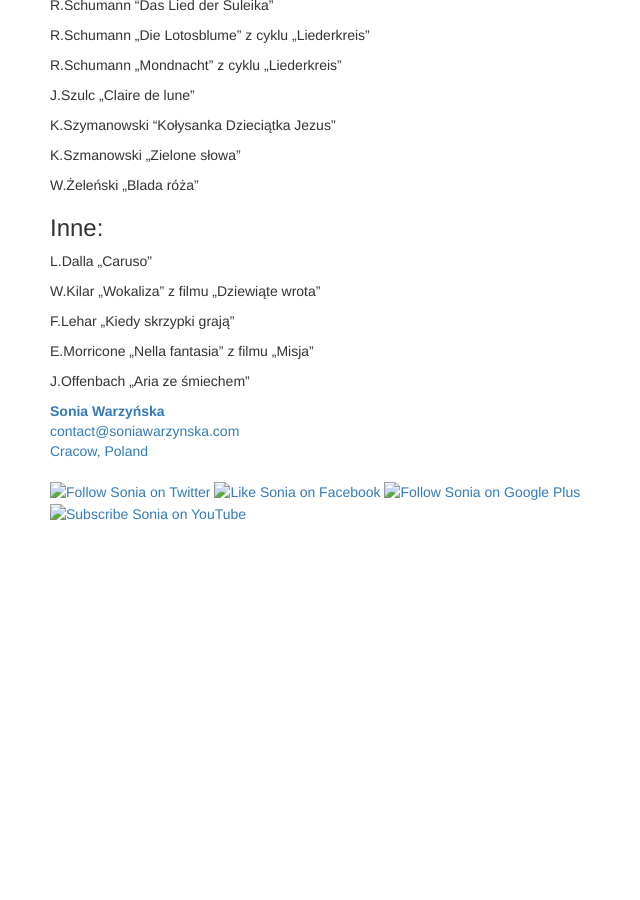
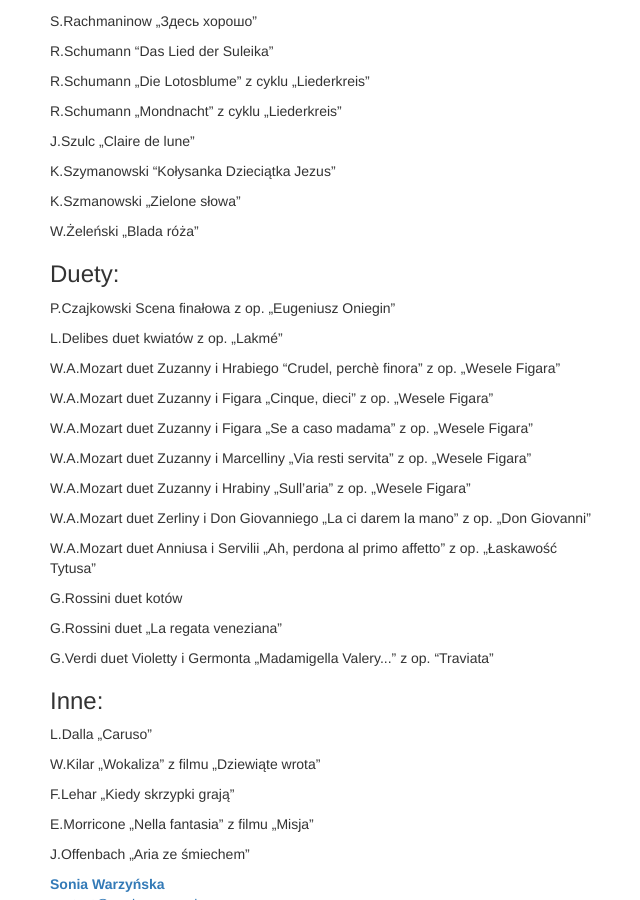
Before and after one commit to lukaszkomar/old.soniaw.com, a Jekyll site: the page built from repertuar.html, in a window 1280 px wide and 900 px high, scrolled down 2304 px. Shown: the whole window, without its empty margins (20-660 px from the left). Built offline with Jekyll 4.4.1, drawn with Linux system fonts in a browser that asks for light colours; nearby versions of some CDN libraries; library files that are not in the unit come from our copies; comment, search, counter and statistics services are not loaded; before the commit the page ends 2828 px from its top, so only the background shows below that.

Commit message:
repertuar - duety

```diff
--- a/repertuar.html
+++ b/repertuar.html
@@ -42,7 +42,9 @@ priority: 0.8
 <p>G.Verdi „Tutte le feste” z opery „Rigoletto” (Gilda)</p>
 <p>C.M. von Weber „Kommt ein schlanken...” z opery “Wolny strzelec” (Anusia)</p>
 <p>W.Żeleński „Tam orzeł na turniami...” z opery „Janek” (Bronka)</p>
-<p> </p>
+
+
+<h3>Arie Sakralne:</h3>
 <p>G.B.Pergolesi „Vidit suum” z oratorium „Stabat mater”</p>
 <p>J.S.Bach „Quia respexit” z „Magnificat”</p>
 <p>J.S.Bach „Er hat uns allen wohlgetan... Aus Liebe will mein Heiland sterben” z “Pasji wg św.Mateusza”</p>
@@ -84,6 +86,21 @@ priority: 0.8
 <p>W.Żeleński „Blada róża”</p>
 
 
+<h3>Duety:</h3>
+<p>P.Czajkowski Scena finałowa z op. „Eugeniusz Oniegin”</p>
+<p>L.Delibes duet kwiatów z op. „Lakmé”</p>
+<p>W.A.Mozart duet Zuzanny i Hrabiego “Crudel, perchè finora” z op. „Wesele Figara”</p>
+<p>W.A.Mozart duet Zuzanny i Figara „Cinque, dieci” z op. „Wesele Figara”</p>
+<p>W.A.Mozart duet Zuzanny i Figara „Se a caso madama” z op. „Wesele Figara”</p>
+<p>W.A.Mozart duet Zuzanny i Marcelliny „Via resti servita” z op. „Wesele Figara”</p>
+<p>W.A.Mozart duet Zuzanny i Hrabiny „Sull’aria” z op. „Wesele Figara”</p>
+<p>W.A.Mozart duet Zerliny i Don Giovanniego „La ci darem la mano” z op. „Don Giovanni”</p>
+<p>W.A.Mozart duet Anniusa i Servilii „Ah, perdona al primo affetto” z op. „Łaskawość Tytusa”</p>
+<p>G.Rossini duet kotów</p>
+<p>G.Rossini duet „La regata veneziana”</p>
+<p>G.Verdi duet Violetty i Germonta „Madamigella Valery...” z op. “Traviata”</p>
+
+
 <h3>Inne:</h3>
 <p>L.Dalla „Caruso”</p>
 <p>W.Kilar „Wokaliza” z filmu „Dziewiąte wrota”</p>
```
Also changed, not shown: repertoire.html (+15 -0 lines).
